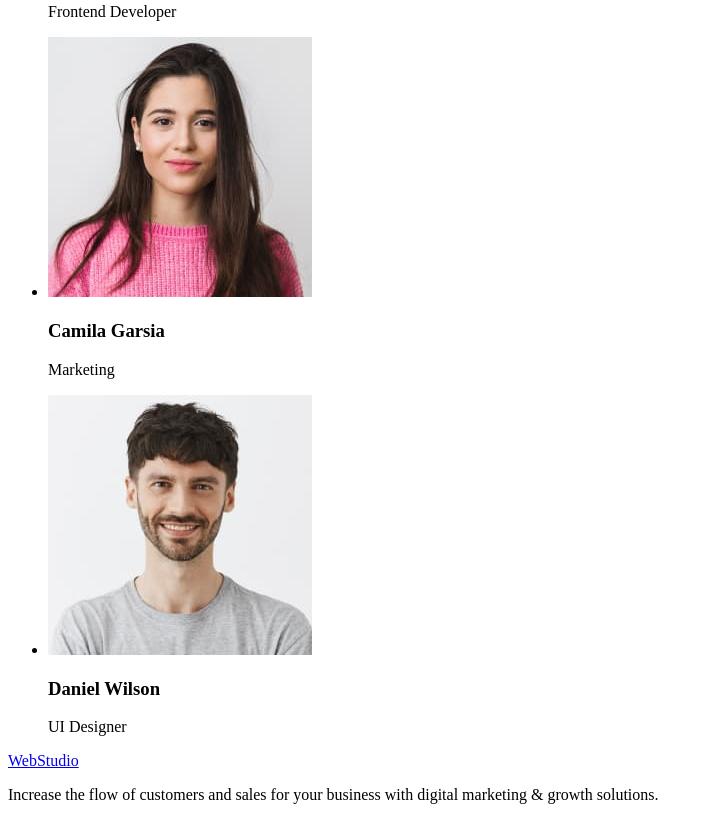
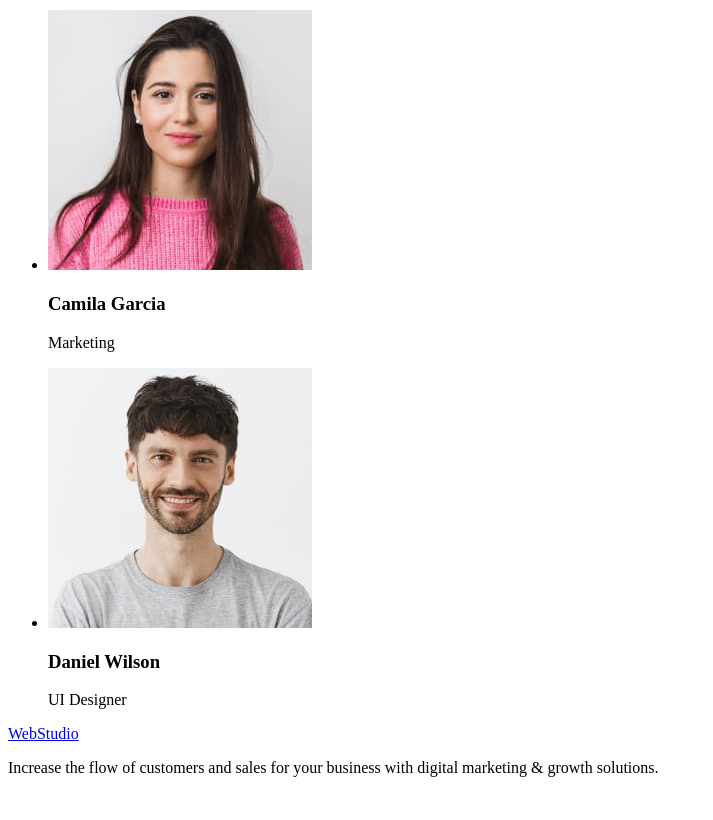
Before and after one commit to Pantera1208/goit-markup-hw-01-02, a plain HTML site: page index.html in a window 1280 px wide. Shown: the part 1365-2185 px from the top of the page, without its empty margins (0-713 px from the left). After the commit the page ends 2158 px from the top, so only its background shows below. Drawn offline with Linux system fonts and the light colour scheme.

Commit message:
update index.html

```diff
--- a/index.html
+++ b/index.html
@@ -25,7 +25,7 @@
     <main>
         <!--Section1-->
         <section>
-            <h1>Effective Solutions<br/>for Your Business</h1>
+            <h1>Effective Solutions for Your Business</h1>
             <button type="button">Order Service</button>
         </section>
         <!--Section2-->
@@ -73,10 +73,10 @@
                 </li>
                 <li>
                     <img src="./images/img3.jpg"
-                    alt="Camila Garsia"
+                    alt="Camila Garcia"
                     width="264"
                     height="260"/>
-                    <h3>Camila Garsia</h3>
+                    <h3>Camila Garcia</h3>
                     <p>Marketing</p>
                 </li>
                 <li>
```
